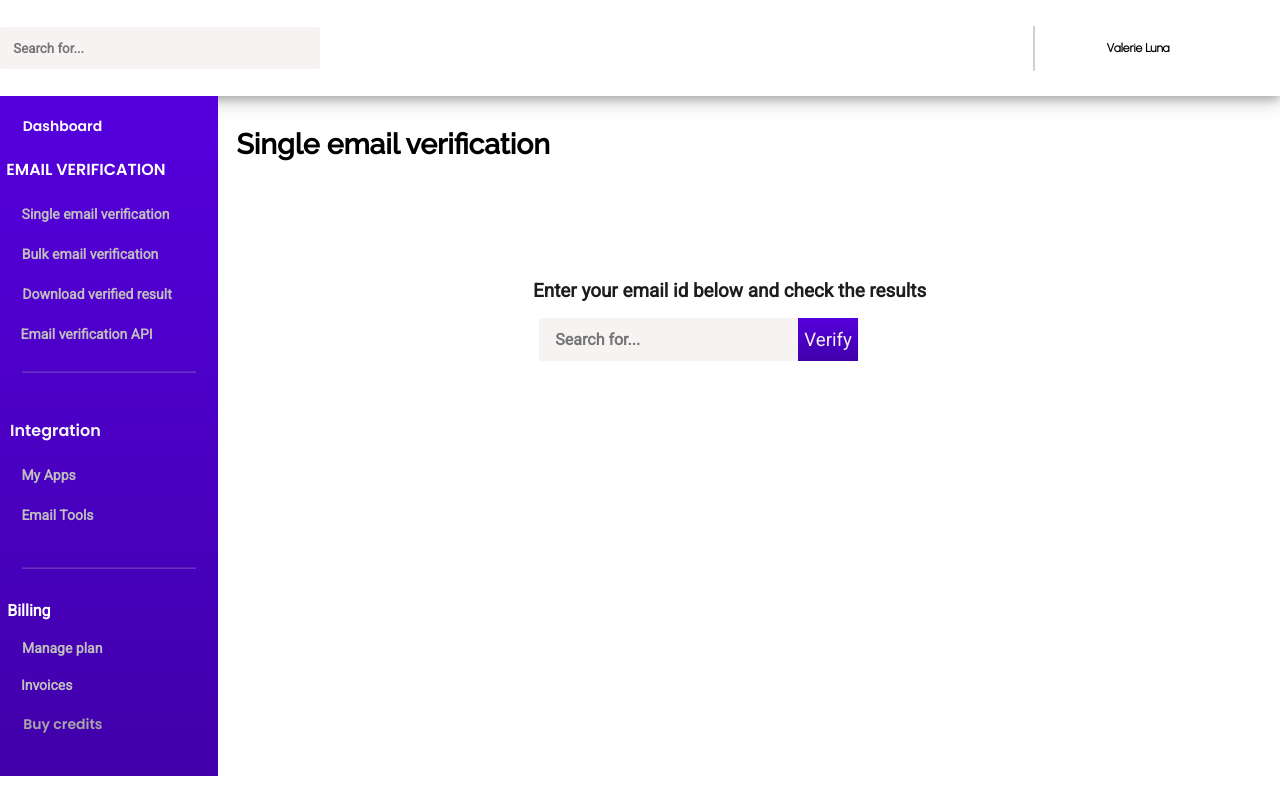
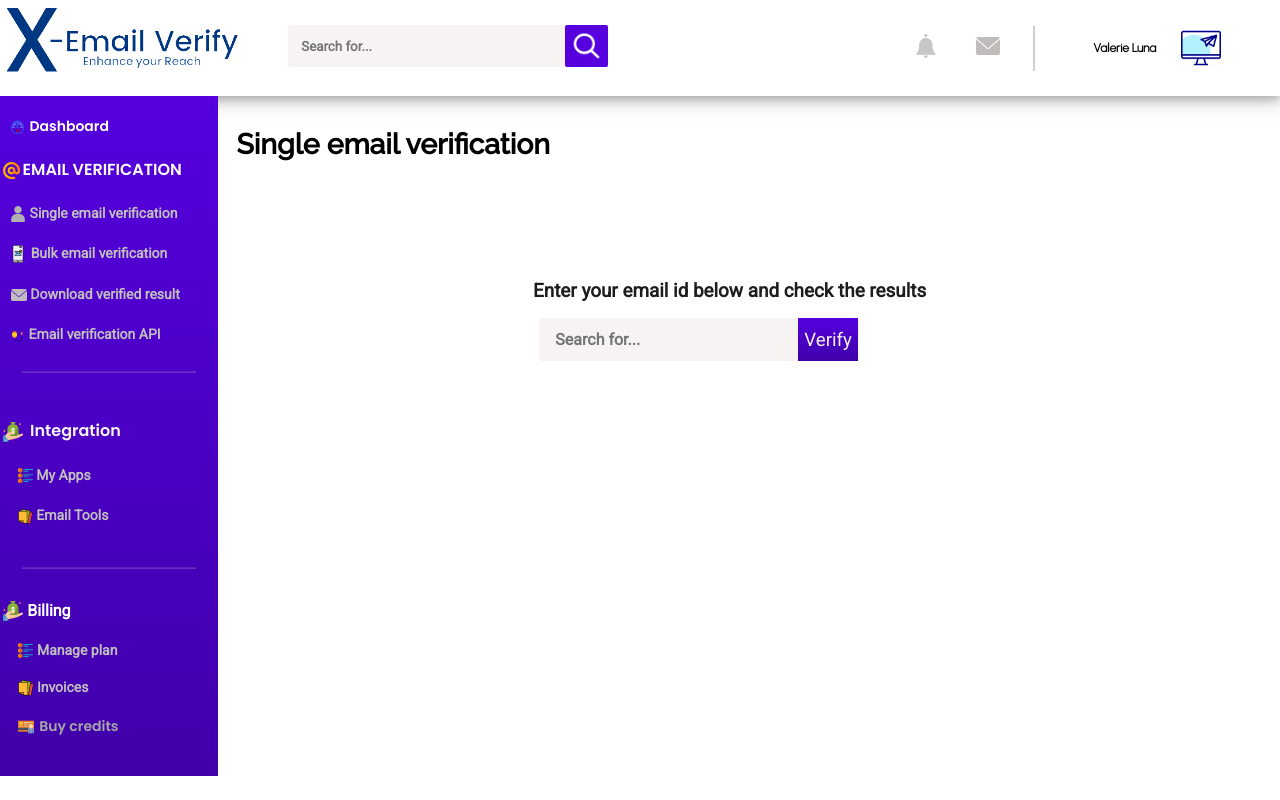
Before and after one commit to demonigod/X-Email-Verify, a plain HTML site: page index.html in a window 1280 px wide. Drawn offline with Linux system fonts and the light colour scheme; the site is published under a folder, as on GitHub Pages, so addresses that start at the root find nothing.

Commit message:
Update index.html

```diff
--- a/index.html
+++ b/index.html
@@ -22,13 +22,13 @@
     <header class="main-head">
         <div class="left-head">
             <div class="logo">
-               <img src="/images/X-Email_Verify-removebg-preview-removebg-preview.png" alt="">
+               <img src="images/X-Email_Verify-removebg-preview-removebg-preview.png" alt="">
             </div>
             <div class="searchbar">
                 <form class="search_bar ">
                     <input type="text" placeholder="    Search for..." />
 
-                    <div class="sra-main" ><img src="/images/—Pngtree—search icon_4490393.png" alt="" class="sra"></div>
+                    <div class="sra-main" ><img src="images/—Pngtree—search icon_4490393.png" alt="" class="sra"></div>
                   </form>
             </div>
         </div>
@@ -36,15 +36,15 @@
             <div class="in-right">
             <div class="icons">
                 <div class="first-icon">
-                <img src="/images/school-bell.png" alt=""></div>
+                <img src="images/school-bell.png" alt=""></div>
                 <div class="second-icon">
-                <img src="/images/envelope (1).png" alt=""></div>
+                <img src="images/envelope (1).png" alt=""></div>
             </div>
             <div class="line"></div>
             <div class="right-end">
 
                 <h4 class="name">Valerie Luna</h4>
-                <img src="/images/send.png" alt="">
+                <img src="images/send.png" alt="">
             </div>
         </div>
         </div>
@@ -52,36 +52,36 @@
     <section class="center">
     <aside class="left-container">
         <div class="heading">
-            <h2 class="dash"><img src="/images/dashboard.png" alt=""> Dashboard</h2>
+            <h2 class="dash"><img src="images/dashboard.png" alt=""> Dashboard</h2>
         </div>
         <div class="verify">
             <div class="fstcon">
-            <h2 class="verify-head"><img src="/images/internet.png" alt="">EMAIL VERIFICATION</h2></div>
+            <h2 class="verify-head"><img src="images/internet.png" alt="">EMAIL VERIFICATION</h2></div>
             <ul class="list">
-                <li class="one"><img src="/images/user.png" alt=""> Single email verification</li>
-                <li class="second"><img src="/images/email.png" alt=""> Bulk email verification</li>
-                <li class="third"><img src="/images/envelope (1).png" alt=""> Download verified result</li>
-                <li class="fourth"><img src="/images/charger.png" alt=""> Email verification API</li>
+                <li class="one"><img src="images/user.png" alt=""> Single email verification</li>
+                <li class="second"><img src="images/email.png" alt=""> Bulk email verification</li>
+                <li class="third"><img src="images/envelope (1).png" alt=""> Download verified result</li>
+                <li class="fourth"><img src="images/charger.png" alt=""> Email verification API</li>
             </ul>
         </div>
         <hr class="firstline">
         <div class="int">
             <div class="ration">
-            <h2 class="secon"> <img src="/images/bank.png" alt=""> Integration</h2></div>
+            <h2 class="secon"> <img src="images/bank.png" alt=""> Integration</h2></div>
             <ul class="ul">
-                <li class="pehla"><img src="/images/list (1).png" alt=""> My Apps</li>
-                <li class="duja"><img src="/images/paper.png" alt=""> Email Tools</li>
+                <li class="pehla"><img src="images/list (1).png" alt=""> My Apps</li>
+                <li class="duja"><img src="images/paper.png" alt=""> Email Tools</li>
             </ul>
         </div>
         <hr class="lastline">
         <div class="bill">
             <div class="thicon">
-                <h2 class="ling"> <img src="/images/bank.png" alt=""> Billing</h2>
+                <h2 class="ling"> <img src="images/bank.png" alt=""> Billing</h2>
             </div>
             <ul class="threelist">
-                <li class="mana"><img src="/images/list (1).png" alt="">Manage plan</li>
-                <li class="in"><img src="/images/paper.png" alt="">Invoices</li>
-                <li class="buy"><img src="/images/credit-card.png" alt=""> Buy credits</li>
+                <li class="mana"><img src="images/list (1).png" alt="">Manage plan</li>
+                <li class="in"><img src="images/paper.png" alt="">Invoices</li>
+                <li class="buy"><img src="images/credit-card.png" alt=""> Buy credits</li>
             </ul>
         </div>
     </aside>
```
